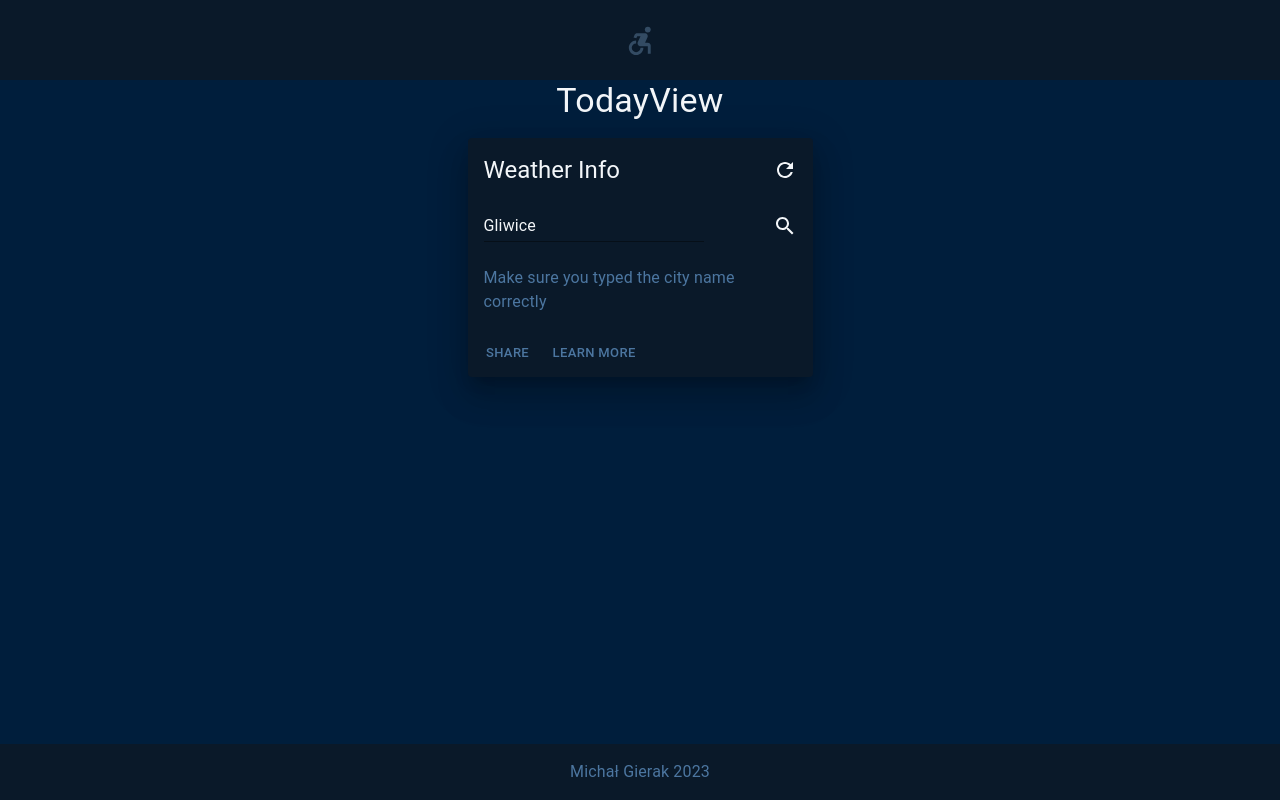
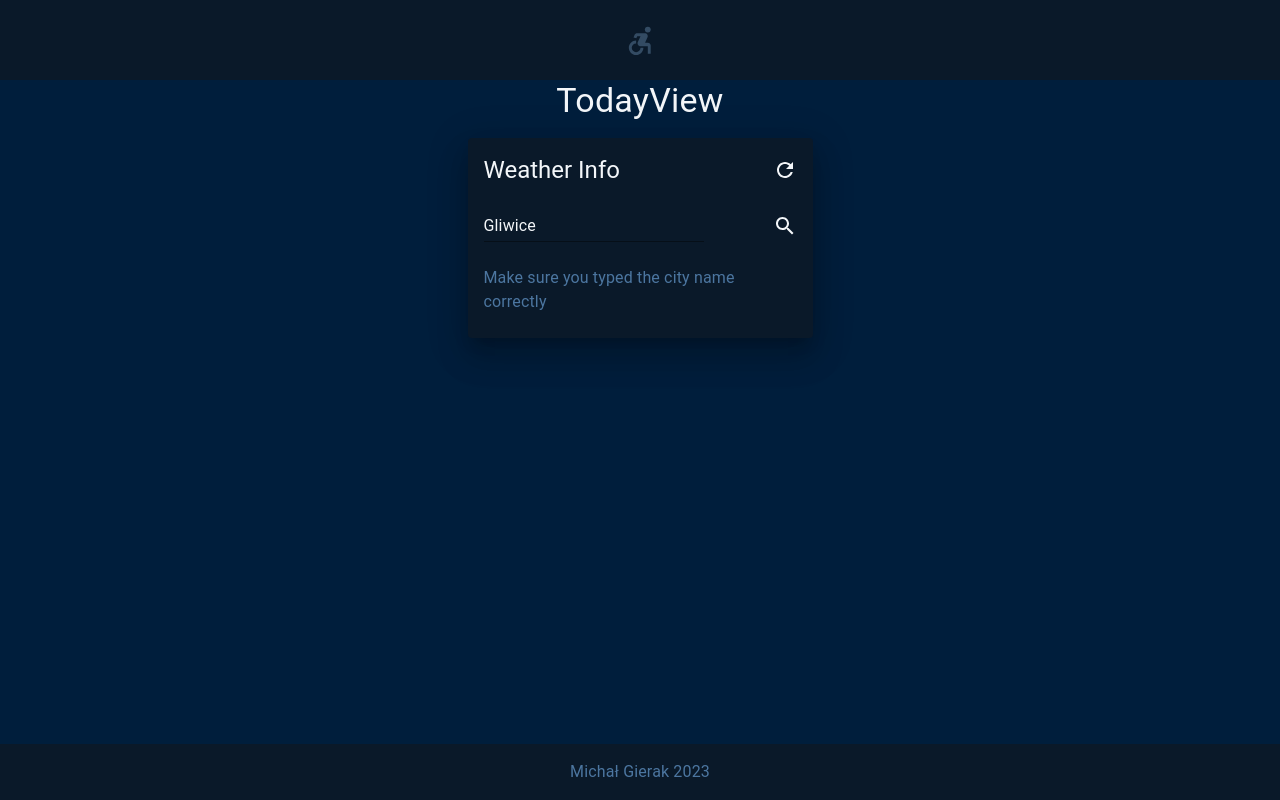
Before and after one commit to Gromzi/mui_weather_app, a React (Vite) app: page / in a window 1280 px wide. Built offline with nearby package versions, Linux system fonts and the light colour scheme; no server answers.

Commit message:
Remove card actions

```diff
--- a/src/components/WeatherTodayCard.tsx
+++ b/src/components/WeatherTodayCard.tsx
@@ -94,14 +94,6 @@ const WeatherTodayCard = () => {
           />
         )}
       </CardContent>
-      <CardActions>
-        <Button size="small" sx={{ color: 'text.secondary' }}>
-          Share
-        </Button>
-        <Button size="small" sx={{ color: 'text.secondary' }}>
-          Learn More
-        </Button>
-      </CardActions>
     </Card>
   )
 }
```
